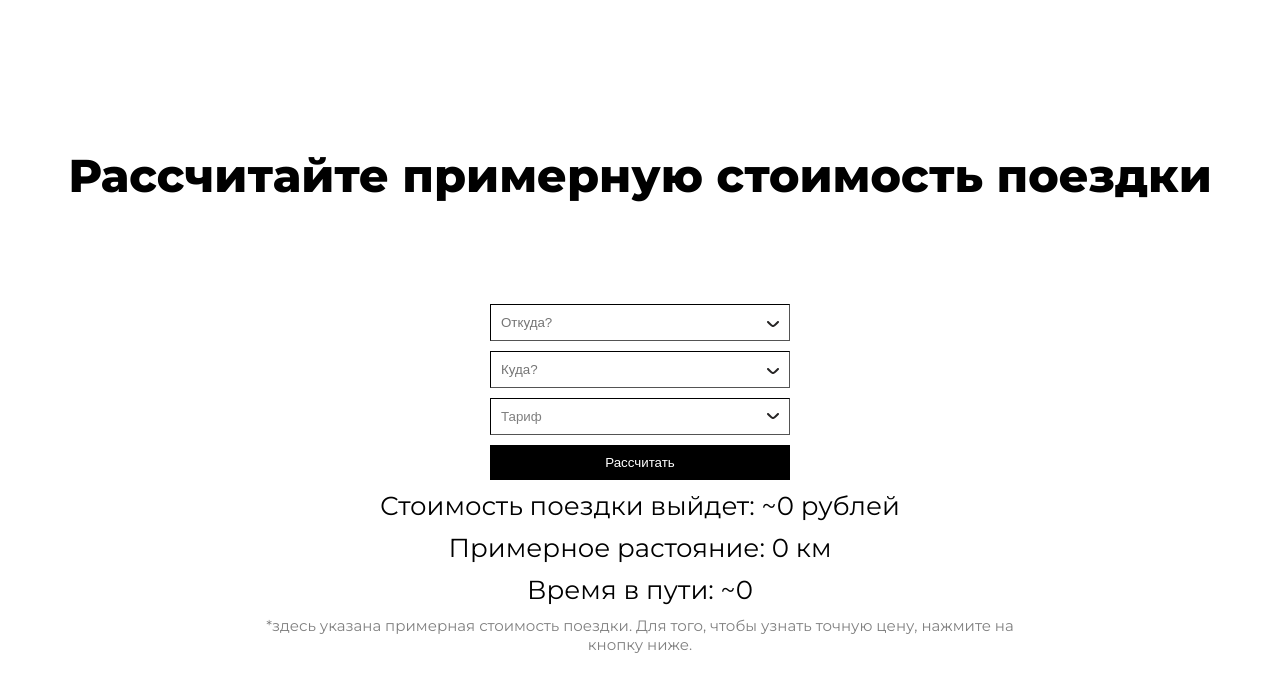
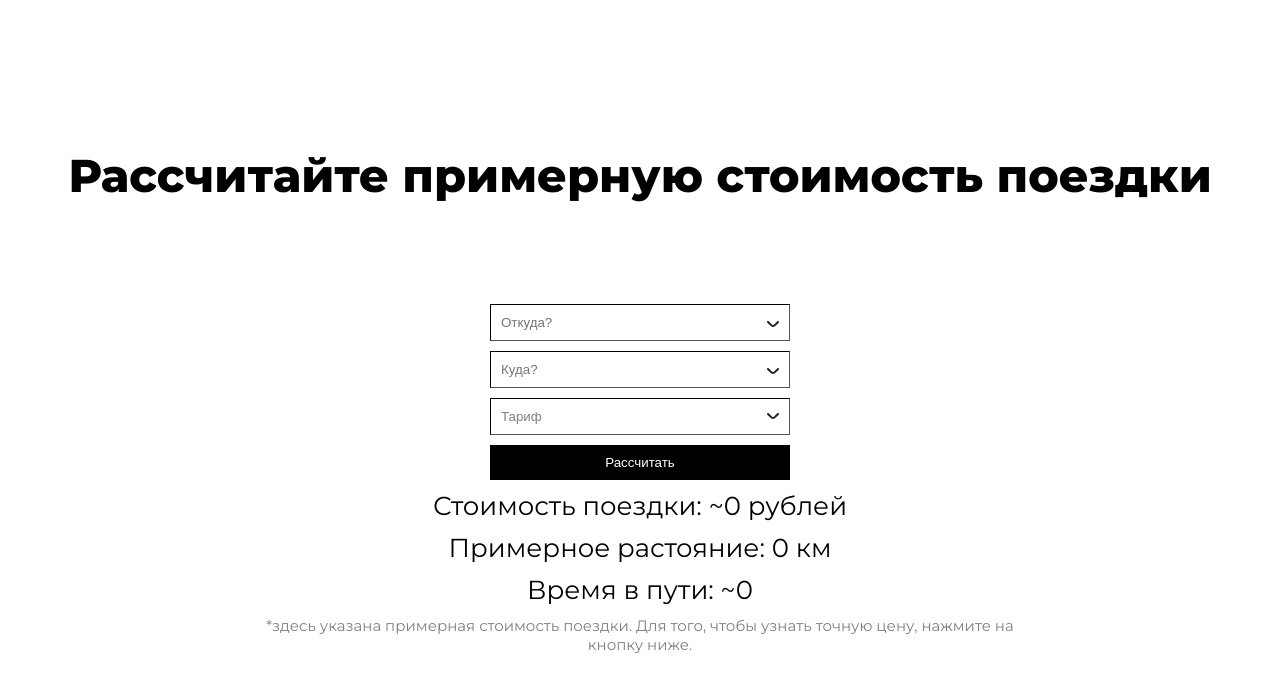
Before and after one commit to eepodrezov/travelReact, a React (Create React App) app: page / in a window 1280 px wide. Shown: the top 692 px of the page. Built offline with nearby package versions, Linux system fonts and the light colour scheme.

Commit message:
edit subheader

```diff
--- a/src/components/CitiesForm/CitiesForm.jsx
+++ b/src/components/CitiesForm/CitiesForm.jsx
@@ -34,7 +34,7 @@ export const CitiesForm = () => {
             <Autocomplete onChange={setCityB} value={cityB} placeholder='Куда?' options={cities}/>
             <Select options={tarifs} placeholder="Тариф" value={tarif} onChange={setTrif}/>
             <button className={styles.container__form__button} onClick={() => setupRoad()}>Рассчитать</button>
-            <div className={styles.container__result}>Стоимость поездки выйдет: ~{finalResult.price} рублей</div>
+            <div className={styles.container__result}>Стоимость поездки: ~{finalResult.price} рублей</div>
             <div className={styles.container__result}>Примерное растояние: {finalResult.range} км</div>
             <div className={styles.container__result}>Время в пути: ~{finalResult.time}</div>
             <div className={styles.container__anotation}>*здесь указана примерная стоимость поездки. Для того, чтобы узнать точную цену, нажмите на кнопку ниже.</div>
```
